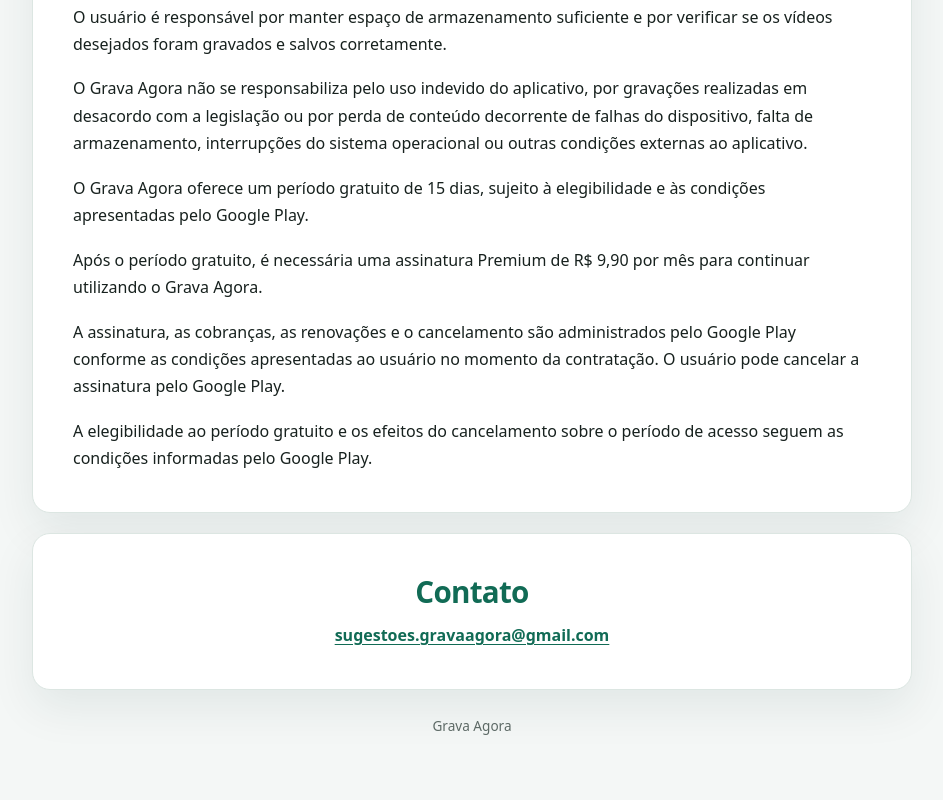
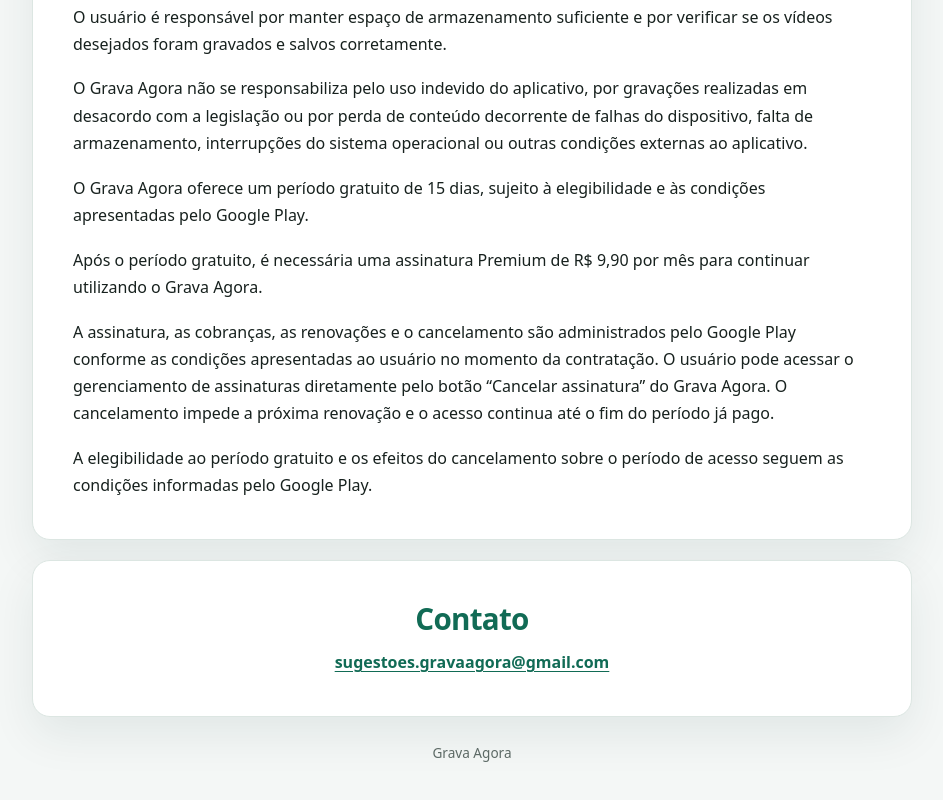
Before and after one commit to zega1974/GravaAgora-Legal, a plain HTML site: page index.html in a window 1280 px wide. Shown: the part 1564-2364 px from the top of the page, without its empty margins (168-1111 px from the left). Drawn offline with Linux system fonts and the light colour scheme.

Commit message:
Atualiza termos de cancelamento da assinatura

```diff
--- a/index.html
+++ b/index.html
@@ -202,7 +202,7 @@
 
         <p>Após o período gratuito, é necessária uma assinatura Premium de R$ 9,90 por mês para continuar utilizando o Grava Agora.</p>
 
-        <p>A assinatura, as cobranças, as renovações e o cancelamento são administrados pelo Google Play conforme as condições apresentadas ao usuário no momento da contratação. O usuário pode cancelar a assinatura pelo Google Play.</p>
+        <p>A assinatura, as cobranças, as renovações e o cancelamento são administrados pelo Google Play conforme as condições apresentadas ao usuário no momento da contratação. O usuário pode acessar o gerenciamento de assinaturas diretamente pelo botão “Cancelar assinatura” do Grava Agora. O cancelamento impede a próxima renovação e o acesso continua até o fim do período já pago.</p>
 
         <p>A elegibilidade ao período gratuito e os efeitos do cancelamento sobre o período de acesso seguem as condições informadas pelo Google Play.</p>
       </section>
```
